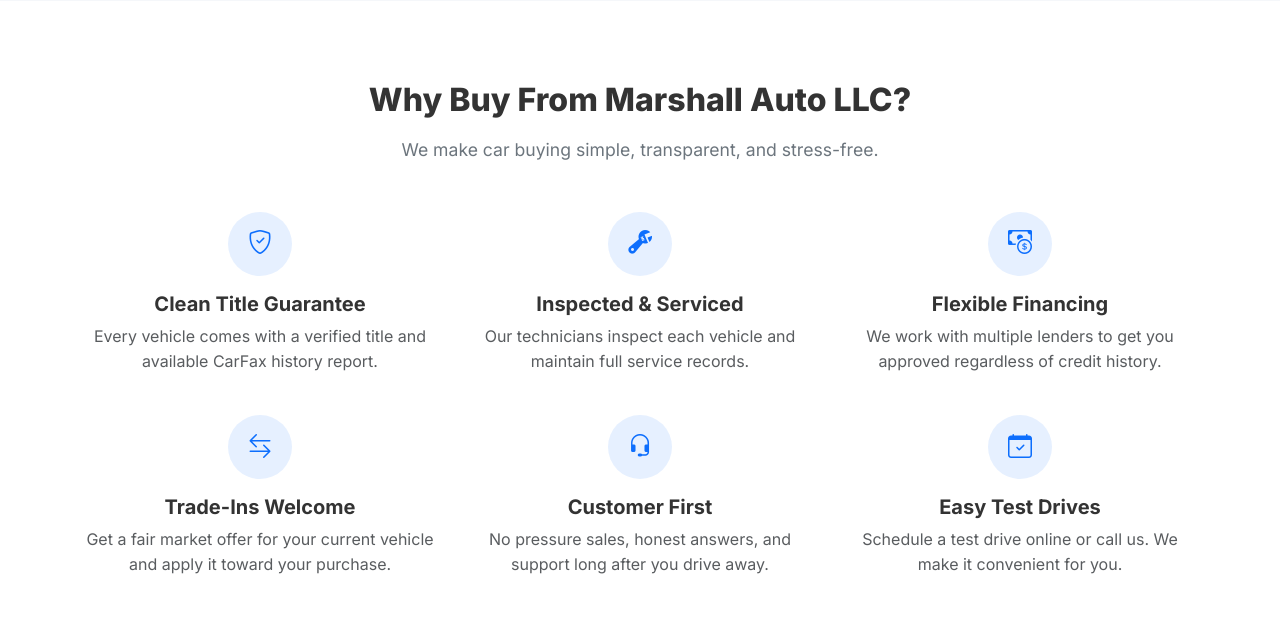
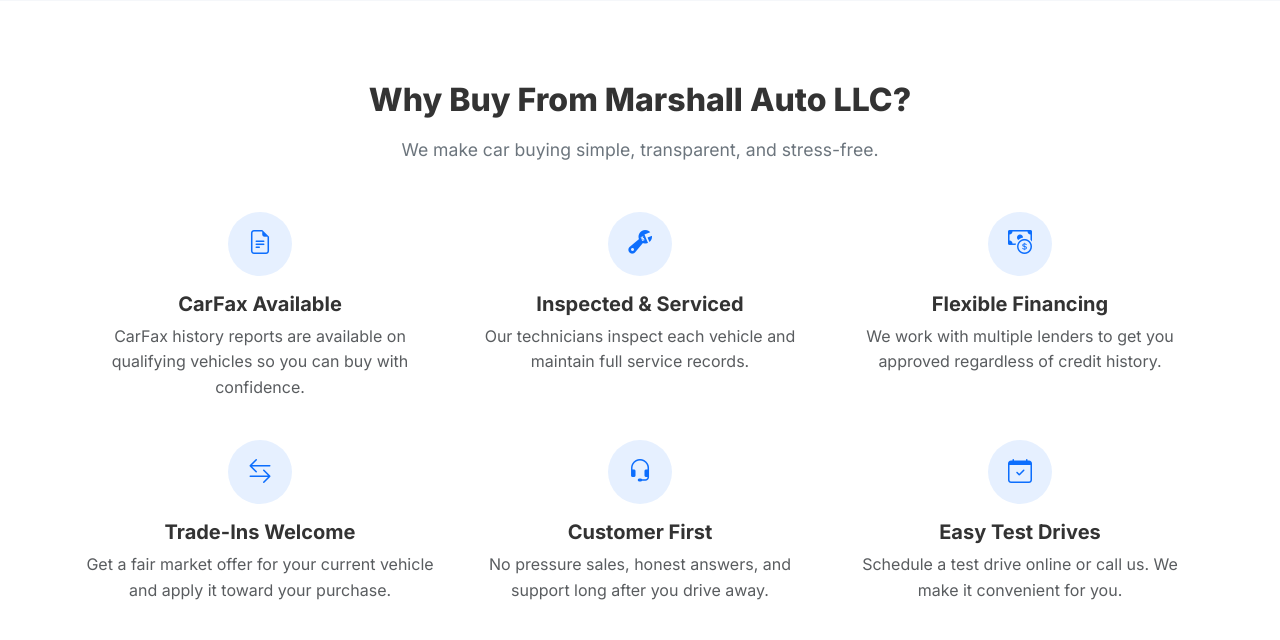
Before and after one commit to cmarshall108/marshallauto-website, a Flask app: page / in a window 1280 px wide. Shown: the part 1179-1819 px from the top of the page. Run offline with Flask 3, Linux system fonts and the light colour scheme; data that the repository does not hold is empty; some libraries are stand-ins or nearby versions.

Commit message:
removed mentions of clean title guarantee

```diff
--- a/app/__init__.py
+++ b/app/__init__.py
@@ -202,7 +202,7 @@ def _ensure_default_settings():
         'site_tagline': 'Quality Used Cars You Can Trust',
         'meta_description': 'Marshall Auto, LLC is your trusted used car dealer in Sanford, NC offering quality pre-owned vehicles, financing, CarFax reports, and full service history.',
         'meta_keywords': 'used cars Sanford NC, used car dealer Sanford, pre-owned vehicles, car dealership, auto sales, financing, CarFax, Marshall Auto LLC',
-        'about_text': 'Marshall Auto, LLC is a family-owned used car dealership in Sanford, NC committed to transparent pricing, quality vehicles, and exceptional customer service. Every vehicle on our lot is inspected and comes with a clean title guarantee.',
+        'about_text': 'Marshall Auto, LLC is a family-owned used car dealership in Sanford, NC committed to transparent pricing, quality vehicles, and exceptional customer service. Every vehicle on our lot is inspected, and CarFax history reports are available on qualifying vehicles.',
         'home_hero_title': 'Find Your Next Ride at Marshall Auto, LLC',
         'home_hero_subtitle': 'Browse our hand-picked inventory of quality used cars, trucks, and SUVs in Sanford, NC. Financing available.',
         'google_search_console': '',
--- a/app/routes.py
+++ b/app/routes.py
@@ -326,7 +326,7 @@ def index():
         ("Do you offer financing for used cars?",
          f"Yes, {current_app.config['BUSINESS_NAME']} works with multiple lenders to offer competitive financing options for all credit situations."),
         ("Does every vehicle come with a CarFax report?",
-         "We provide clean title guarantees and CarFax history reports are available on qualifying vehicles."),
+         "CarFax history reports are available on qualifying vehicles. Contact us for details on a specific car."),
         ("Can I trade in my current vehicle?",
          "Yes, we accept trade-ins and will give you a fair market value toward your next vehicle purchase."),
         ("What are rebuilt title cars?",
@@ -401,8 +401,8 @@ def _city_landing_faqs(city_name, state_name):
          f"{biz} in {home_city} serves {city_name} shoppers with inspected used cars, trucks, and SUVs. "
          f"Call {phone} to schedule a visit, test drive, or delivery options."),
         (f"Does {biz} offer financing for buyers in {city_name}?",
-         f"Yes. We work with multiple lenders and can pre-approve {city_name}-area buyers for clean title "
-         f"and rebuilt title vehicles. Apply online or call {phone}."),
+         f"Yes. We work with multiple lenders and can pre-approve {city_name}-area buyers for our "
+         f"clean and rebuilt title inventory. Apply online or call {phone}."),
         (f"Can I get a rebuilt title car delivered near {city_name}?",
          f"Many customers from {city_name} purchase rebuilt title vehicles at a discount. Contact us to "
          f"confirm availability, inspection details, and pickup or delivery arrangements."),
--- a/app/templates/index.html
+++ b/app/templates/index.html
@@ -150,9 +150,9 @@
         </div>
         <div class="row g-4">
             <div class="col-md-4 text-center">
-                <div class="feature-icon"><i class="bi bi-shield-check"></i></div>
-                <h5 class="fw-bold">Clean Title Guarantee</h5>
-                <p class="text-muted">Every vehicle comes with a verified title and available CarFax history report.</p>
+                <div class="feature-icon"><i class="bi bi-file-earmark-text"></i></div>
+                <h5 class="fw-bold">CarFax Available</h5>
+                <p class="text-muted">CarFax history reports are available on qualifying vehicles so you can buy with confidence.</p>
             </div>
             <div class="col-md-4 text-center">
                 <div class="feature-icon"><i class="bi bi-wrench-adjustable"></i></div>
--- a/app/templates/service_area.html
+++ b/app/templates/service_area.html
@@ -52,7 +52,7 @@
                     <h5 class="fw-bold mb-3">Why Buy From Us?</h5>
                     <ul class="list-unstyled mb-0">
                         <li class="mb-2"><i class="bi bi-check-circle-fill text-success me-2"></i> Huge discounts on rebuilt titles</li>
-                        <li class="mb-2"><i class="bi bi-check-circle-fill text-success me-2"></i> Clean title guarantee</li>
+                        <li class="mb-2"><i class="bi bi-check-circle-fill text-success me-2"></i> Clean and rebuilt title inventory</li>
                         <li class="mb-2"><i class="bi bi-check-circle-fill text-success me-2"></i> Financing for all credit</li>
                         <li class="mb-2"><i class="bi bi-check-circle-fill text-success me-2"></i> Trade-ins welcome</li>
                         <li class="mb-0"><i class="bi bi-check-circle-fill text-success me-2"></i> CarFax reports available</li>
--- a/app/templates/vehicle_detail.html
+++ b/app/templates/vehicle_detail.html
@@ -100,7 +100,7 @@
                         </a>
                     </div>
 
-                    <p class="text-muted small mb-0"><i class="bi bi-shield-check me-1 text-success"></i> Clean title guarantee &amp; CarFax available</p>
+                    <p class="text-muted small mb-0"><i class="bi bi-file-earmark-text me-1 text-primary"></i> CarFax history reports available on qualifying vehicles</p>
                 </div>
 
                 <!-- Contact Modal -->
```
